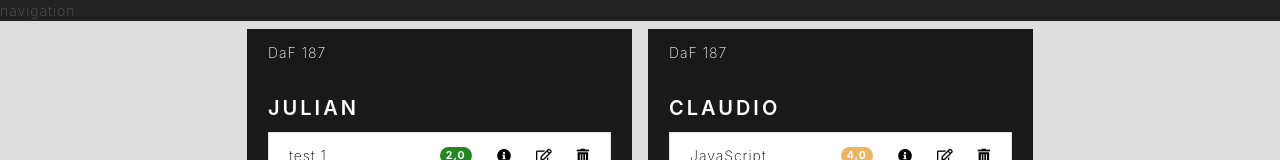
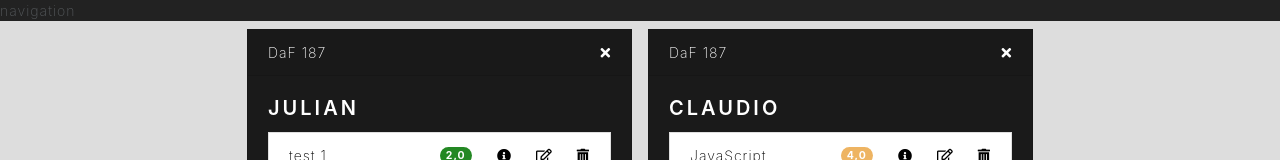
Before and after one commit to julian0becker/testscore, a React (Create React App) app: page / in a window 1280 px wide. Shown: the top 160 px of the page. Built offline with nearby package versions, Linux system fonts and the light colour scheme.

Commit message:
added delete student functionality

```diff
--- a/src/App.css
+++ b/src/App.css
@@ -2,7 +2,8 @@ body {
   background-color: #222;
 }
 
-.fa-trash-alt:hover {
+.fa-trash-alt:hover,
+.fa-times:hover {
   color: #d2222d;
   transform: scale(1.4);
   cursor: pointer;
--- a/src/App.js
+++ b/src/App.js
@@ -3,6 +3,14 @@ import uuid from "uuid";
 import Modal from "react-modal";
 import "./App.css";
 import * as utils from "./utils";
+
+class CreateStudent {
+  constructor(name = "Edit Name", results = []) {
+    this.name = name;
+    this.results = results;
+    this.studentId = uuid.v4();
+  }
+}
 
 class App extends Component {
   state = {
@@ -158,6 +166,13 @@ class App extends Component {
       this.setState({ students: students });
       event.target.addStudent.value = "";
     }
+  };
+
+  handleDeleteStudent = idStudent => {
+    const students = [...this.state.students];
+    const studentIndex = utils.findIndexStudent(students, idStudent);
+    students.splice(studentIndex, 1);
+    this.setState({ students: students });
   };
 
   handleOpenEditModal = (idTest, idStudent) => {
@@ -345,6 +360,7 @@ class App extends Component {
           handleEditSingleTest={this.handleEditSingleTest}
           handleOpenEditModal={this.handleOpenEditModal}
           handleOpenInfoModal={this.handleOpenInfoModal}
+          handleDeleteStudent={this.handleDeleteStudent}
         />
         <ControlForm handleAddStudent={this.handleAddStudent} />
         <EditModal
@@ -377,6 +393,7 @@ const Display = props => (
         handleEditSingleTest={props.handleEditSingleTest}
         handleOpenEditModal={props.handleOpenEditModal}
         handleOpenInfoModal={props.handleOpenInfoModal}
+        handleDeleteStudent={props.handleDeleteStudent}
       />
     ))}
   </div>
@@ -384,7 +401,15 @@ const Display = props => (
 
 const Student = props => (
   <div className="card text-white bg-primary mb-3 m-2">
-    <div className="card-header">DaF 187</div>
+    <div className="card-header d-flex justify-content-between">
+      <div>DaF 187</div>
+      <div>
+        <i
+          onClick={() => props.handleDeleteStudent(props.student.studentId)}
+          className="fas fa-times"
+        />
+      </div>
+    </div>
     <div className="card-body d-flex flex-column justify-content-between">
       <h4 className="card-title">{props.student.name}</h4>
       <div className="card-text  ">
@@ -702,14 +727,6 @@ class ModalDisplayForTestInfo extends Component {
   }
 }
 
-class CreateStudent {
-  constructor(name, results = []) {
-    this.name = name;
-    this.results = results;
-    this.studentId = uuid.v4();
-  }
-}
-
 class ControlForm extends Component {
   render() {
     return (
```
